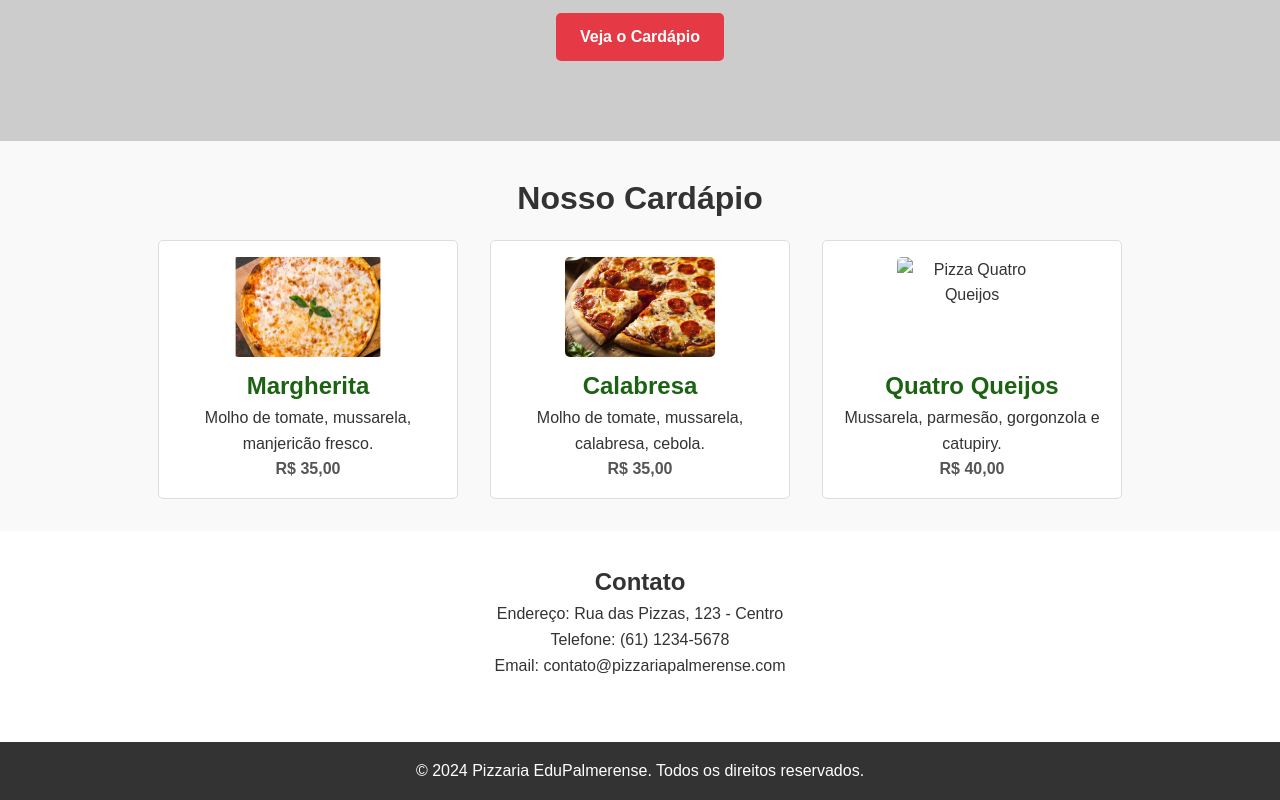
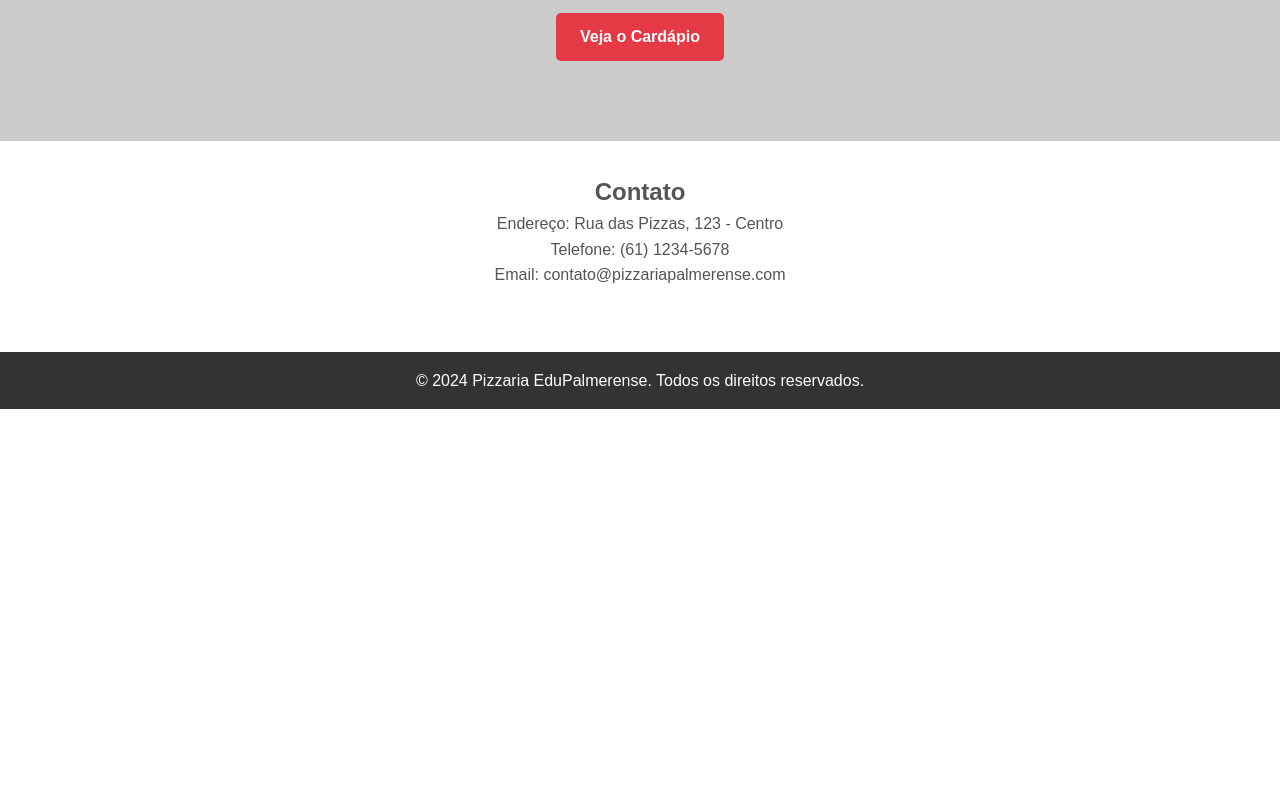
Before and after one commit to Eduaawrd/Pizzaria, a plain HTML site: page index.html in a window 1280 px wide. Shown: the part 836-1636 px from the top of the page. After the commit the page ends 1245 px from the top, so only its background shows below. Drawn offline with Linux system fonts and the light colour scheme; placeholder pictures from the web are drawn by us.

Commit message:
Add files via upload

```diff
--- a/index.html
+++ b/index.html
@@ -12,8 +12,8 @@
         <nav>
             <ul>
                 <li><a href="#home">Home</a></li>
-                <li><a href="#menu">Cardápio</a></li>
-                <li><a href="#contact">Contato</a></li>
+                <li><a href="cardapio.html">Cardápio</a></li>
+                <li><a href="contato.html">Contato</a></li>
             </ul>
         </nav>
     </header>
@@ -22,27 +22,6 @@
         <h1>Bem-vindo à Pizzaria EduPalmerense</h1>
         <p>As melhores pizzas feitas com amor e ingredientes frescos!</p>
         <a href="#menu" class="btn">Veja o Cardápio</a>
-    </section>
-
-    <section id="menu" class="menu">
-        <h2>Nosso Cardápio</h2>
-        <div class="pizza-list">
-            <div class="pizza-item"><img src="Margherita.jpg" alt="Pizza Margherita">
-                <h3>Margherita</h3>
-                <p>Molho de tomate, mussarela, manjericão fresco.</p>
-                <span>R$ 35,00</span>
-            </div>
-            <div class="pizza-item"><img src="Calabresa.jpg" alt="Pizza Calabresa">
-                <h3>Calabresa</h3>
-                <p>Molho de tomate, mussarela, calabresa, cebola.</p>
-                <span>R$ 35,00</span>
-            </div>
-            <div class="pizza-item"><img src="Quatro Queijos.jpg" alt="Pizza Quatro Queijos">
-                <h3>Quatro Queijos</h3>
-                <p>Mussarela, parmesão, gorgonzola e catupiry.</p>
-                <span>R$ 40,00</span>
-            </div>
-        </div>
     </section>
 
     <section id="contact" class="contact">
--- a/style.css
+++ b/style.css
@@ -66,26 +66,26 @@ header nav ul li a {
     font-weight: bold;
 }
 
-.menu {
+.cardapio {
     padding: 2rem;
     background: #f9f9f9;
     text-align: center;
 }
 
-.menu h2 {
+.cardapio h2 {
     font-size: 2rem;
     margin-bottom: 1rem;
 }
 
-.pizza-list {
+.cardapio .pizza-list {
     display: flex;
     justify-content: center;
-    gap: 2rem;
+    gap: 20px;
 }
 
 .pizza-item img {
-    width: 150px; /* Largura fixa */
-    height: 100px; /* Altura fixa */
+    width: 200px; /* Largura fixa */
+    height: 250px; /* Altura fixa */
     object-fit: cover; /* Garante que a imagem se encaixe sem distorção */
     border-radius: 5px;
     margin-bottom: 10px;
@@ -94,20 +94,24 @@ header nav ul li a {
     margin-right: auto;
 }
 
-.pizza-item {
+.cardapio .pizza-item {
+    display: flex;
+    width: 150px;
+    height: 100px;
     background: #fff;
-    border: 1px solid #ddd;
-    border-radius: 5px;
     padding: 1rem;
     width: 300px;
+    flex-direction: column;
+    gap: 20px;
 }
 
-.pizza-item h3 {
+.cardapio .pizza-item h3 {
+    height: 10px;
     font-size: 1.5rem;
     color: #1b6312;
 }
 
-.pizza-item span {
+.cardapio .pizza-item span {
     font-weight: bold;
     color: #555;
 }
@@ -115,6 +119,7 @@ header nav ul li a {
 .contact {
     padding: 2rem;
     text-align: center;
+    color: #555;
 }
 
 footer {
```
Also changed, not shown: cardapio.html (added, +32 -0 lines), contato.html (added, +18 -0 lines).
